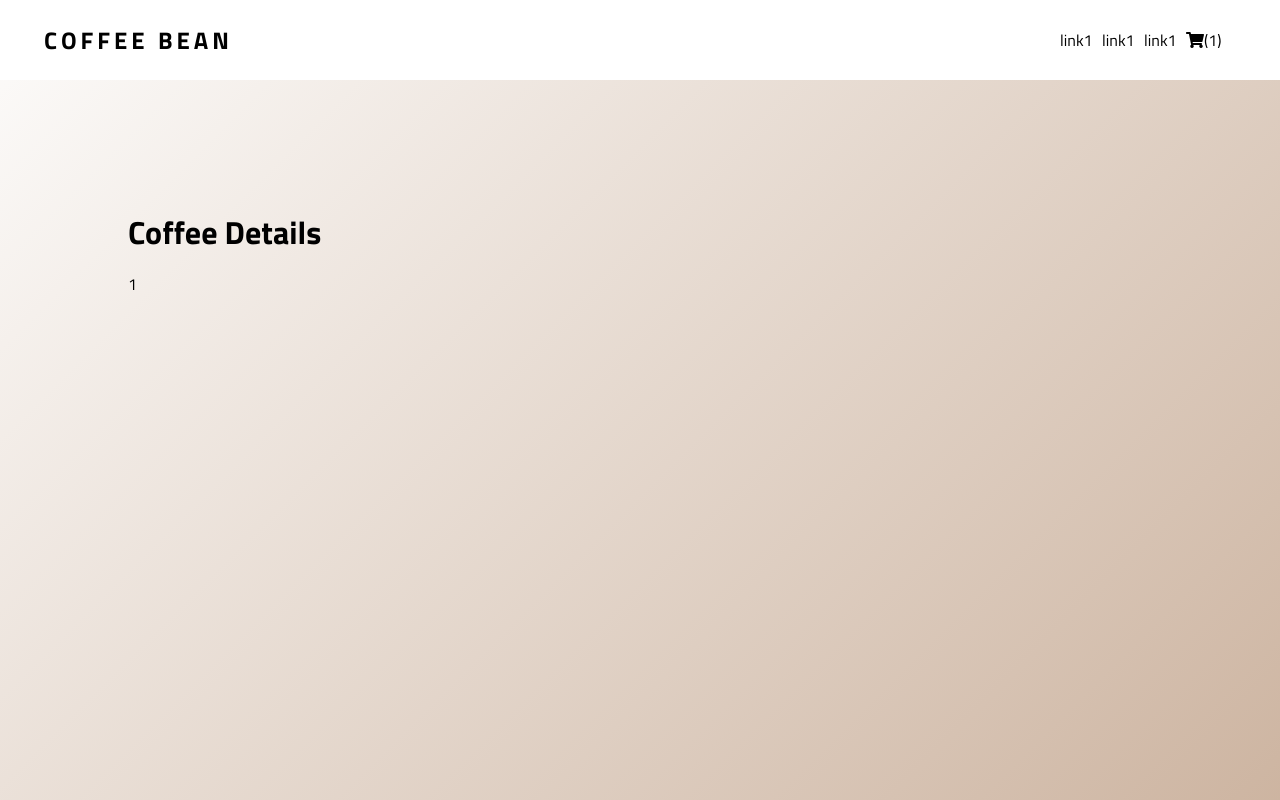
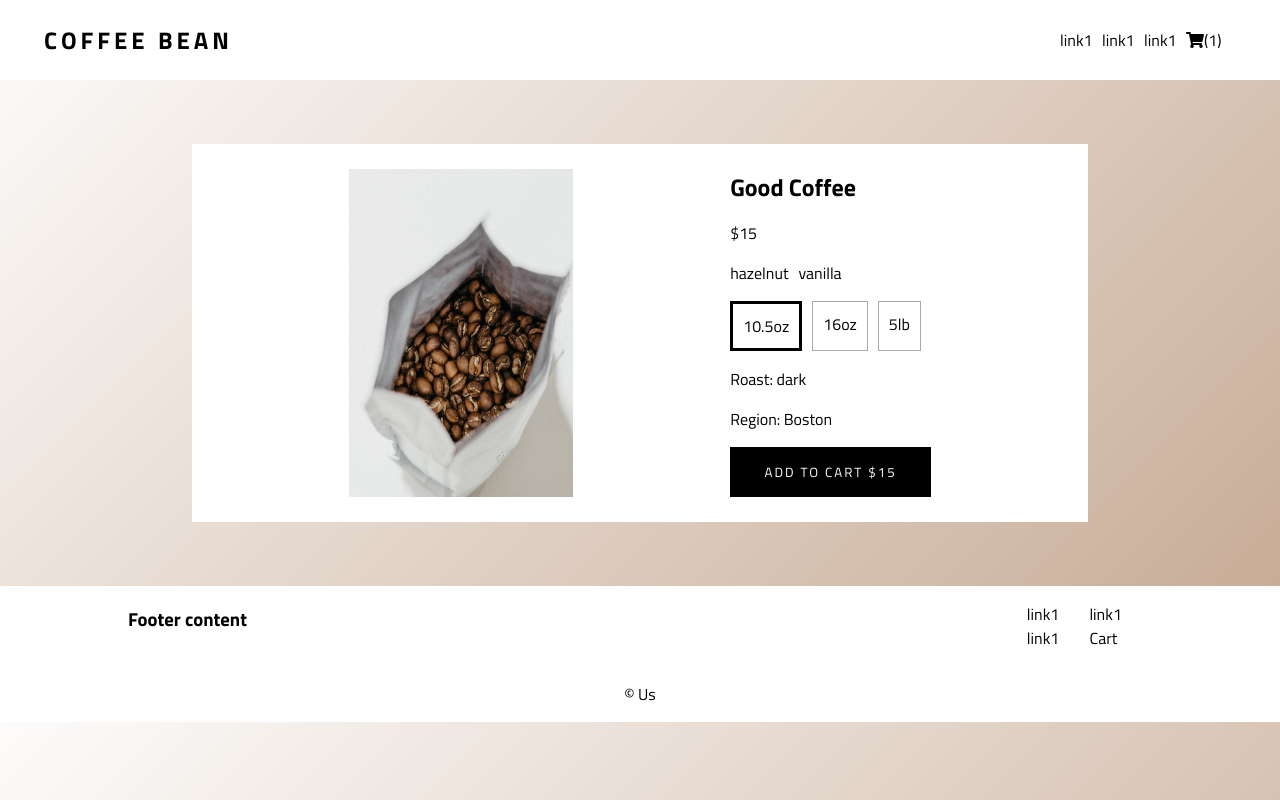
Before and after one commit to dross3121/Coffee_bean, a React (Create React App) app: page /coffee/1 in a window 1280 px wide. Shown: the top 800 px of the page. Built offline with nearby package versions, Linux system fonts and the light colour scheme.

Commit message:
Added content and styling to CoffeeDetails component.

```diff
--- a/src/components/CoffeeDetails/CoffeeDetails.css
+++ b/src/components/CoffeeDetails/CoffeeDetails.css
@@ -1,9 +1,77 @@
 .coffee-details {
-    height: 90vh;
-    margin: 10%;
+    margin: 5% 15%;
+    display: flex;
+    justify-content: space-evenly;
+    background-color: white;
 }
 
-.coffee-details h1 {
-    margin: 0;
+.coffee-details h2 {
     margin: 0;
 }
+
+.coffee-details img {
+    margin: 25px 0;
+    width: 25%;
+}
+
+.coffee-details-content {
+    margin: 25px 0;
+}
+
+.coffee-details-content .weight {
+    border: 1px solid darkgray;
+    padding: 10px;
+    cursor: pointer;
+}
+
+.coffee-details-content span {
+    margin-right: 10px;
+}
+
+.coffee-details-content span:hover {
+    border: 1px solid black;
+}
+
+.coffee-details-content div {
+    display: flex;
+    justify-content: space-between;
+}
+
+#selected-weight {
+    border: 3px solid black;
+}
+
+.coffee-details-content button {
+    width: 100%;
+    padding: 15px 0;
+    background-color: black;
+    color: white;
+    cursor: pointer;
+    font-family: inherit;
+    text-transform: uppercase;
+    letter-spacing: 2px;
+    border: none;
+    transition: .5s;
+}
+
+.coffee-details-content button:hover {
+    transform: scale(1.05);
+}
+
+.coffee-details-content button:active {
+    transform: scale(.95);
+}
+
+@media only screen and (max-width: 960px) {
+    .coffee-details img {
+        margin: 25px 0;
+        width: 200px;
+    }
+}
+
+@media only screen and (max-width: 500px) {
+    .coffee-details {
+        flex-direction: column;
+        align-items: center;
+    }
+}
--- a/src/components/CoffeeDetails/CoffeeDetails.js
+++ b/src/components/CoffeeDetails/CoffeeDetails.js
@@ -1,17 +1,62 @@
 import React from 'react'
-import { useEffect } from 'react'
+import { useState, useEffect } from 'react'
 import './CoffeeDetails.css'
 
+//Delete exampleCoffee once DB connected
+const exampleCoffee = {
+    "name": "Good Coffee",
+    "price": 15,
+    "flavors": ['hazelnut', 'vanilla'],
+    "img": "../images/coffeebag1.jpeg",
+    "weight": ['10.5oz', '16oz', '5lb'],
+    "roast": "dark",
+    "region": "Boston",
+    "id": 123
+}
+
 const CoffeeDetails = ({ match }) => {
-   const id = match.params.id
-   useEffect(() => {
-       console.log('api request')
-       window.scrollTo(0, 0)
-   }, [])
+    const [coffee, setCoffee] = useState({})
+    const [selectedWeight, setSelectedWeight] = useState(exampleCoffee.weight[0])
+    const [price, setPrice] = useState(exampleCoffee.price)
+    const [cart, setCart] = useState('')
+    const id = match.params.id
+
+    const handleWeightClick = (e) => {
+        setSelectedWeight(e)
+    }
+
+    const handleAddToCart = () => {
+        console.log('hiii')
+    }
+
+    useEffect(() => {
+            if(selectedWeight === '10.5oz') {
+                setPrice(15)
+            } else if (selectedWeight === '16oz') {
+                setPrice(22)
+            } else {
+                setPrice(35)
+            }
+    }, [selectedWeight])
+
+    useEffect(() => {
+        //API request with id once DB connected
+        console.log('api request')
+        // setCoffee()
+        window.scrollTo(0, 0)
+    }, [])
     return (
         <main className='coffee-details'>
-            <h1>Coffee Details</h1>
-            <p>{id}</p>
+            <img src={exampleCoffee.img} alt={exampleCoffee.name} />
+            <div className="coffee-details-content">
+                <h2>{exampleCoffee.name}</h2>
+                <p>${price}</p>
+                <p>{exampleCoffee.flavors.map(flav => <span key={flav}>{flav}</span>)}</p>
+                <div>{exampleCoffee.weight.map(weight => <span className='weight' key={weight} id={weight === selectedWeight ? 'selected-weight' : undefined} onClick={() => handleWeightClick(weight)}>{weight}</span>)}</div>
+                <p>Roast: {exampleCoffee.roast}</p>
+                <p>Region: {exampleCoffee.region}</p>
+                <button onClick={handleAddToCart}>Add to Cart ${price}</button>
+            </div>
         </main>
     )
 }
```
